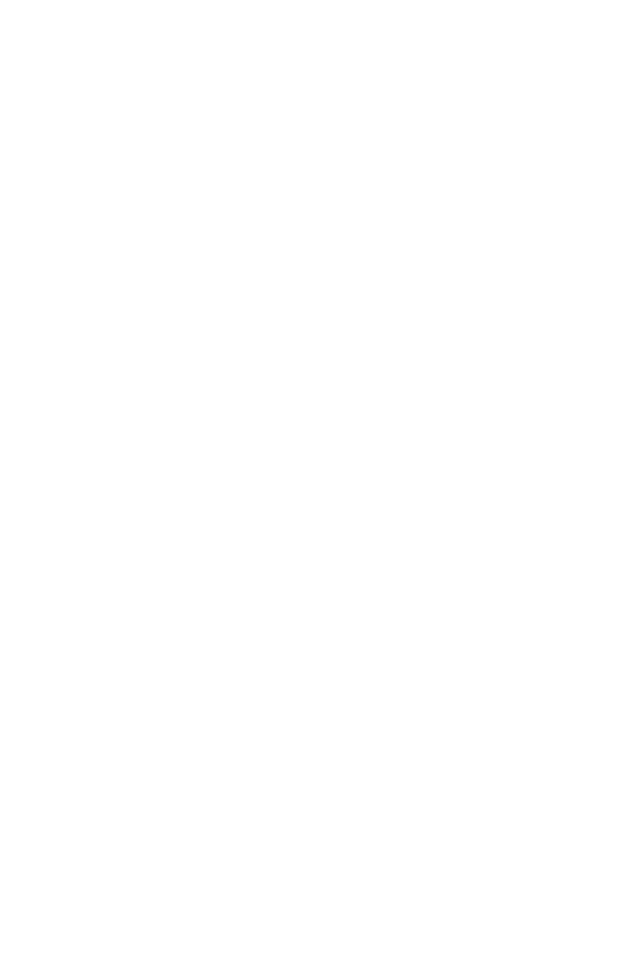
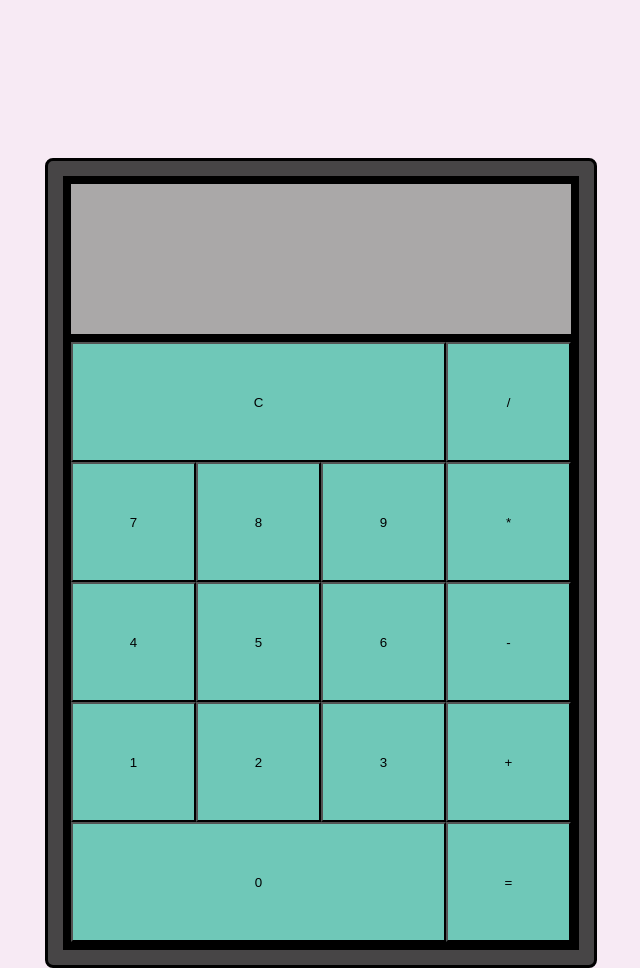
Before and after one commit to AlanahIHaynes/Calculator, a plain HTML site: page index.html in a window 1280 px wide. Shown: the whole page, without its empty margins (319-959 px from the left). Before the commit the page ends 800 px from the top, so only its background shows below. Drawn offline with Linux system fonts and the light colour scheme; a web font is replaced by a local one.

Commit message:
Finished Initial Styling

```diff
--- a/index.html
+++ b/index.html
@@ -4,8 +4,40 @@
     <meta charset="UTF-8">
     <meta name="viewport" content="width=device-width, initial-scale=1.0">
     <title>Calculator</title>
+    <link rel="stylesheet" href="styles.css">
+    <link href="https://fonts.googleapis.com/css?family=Coda" rel="stylesheet" type="text/css">
 </head>
 <body>
+    <div class="calculator">
+        <div class="board">
+        <div class="display"></div>
+        <div class="buttons">
+            <div class="operate">
+            <div class="numbers">
+                <button class="clear-btn">C</button>
+                <button class="seven-btn">7</button>
+                <button class="eight-btn">8</button>
+                <button class="nine-btn">9</button>
+                <button class="four-btn">4</button>
+                <button class="five-btn">5</button>
+                <button class="six-btn">6</button>
+                <button class="one-btn">1</button>
+                <button class="two-btn">2</button>
+                <button class="three-btn">3</button>
+                <button class="zero-btn">0</button>
+            </div>
+            <div class="operations">
+                <button class="divide-btn">/</button>
+                <button class="multiply-btn">*</button>
+                <button class="subtract-btn">-</button>
+                <button class="add-btn">+</button>
+                <button class="equal-btn">=</button>
+            </div>
+            </div>
+            </div>
+
+        </div>
+    </div>
 
     <script src="calculator.js"></script>
 </body>
--- a/styles.css
+++ b/styles.css
@@ -0,0 +1,80 @@
+/*Calculator Styling */
+body{
+    background-color: rgb(247, 234, 244);
+    font-family: "Coda", sans-serif;
+    display: flex;
+    justify-content: center;
+    align-items: center;
+}
+
+.calculator{
+    display: flex;
+    justify-content: start;
+    align-items: center;
+    margin: 150px;
+    padding: 15px;
+    background-color: rgb(71, 69, 70);
+    flex-direction: column;
+
+    border: solid;
+    border-radius:8px;
+}
+
+.calculator .display{
+    display: flex;
+    background-color: rgb(170, 168, 168);
+    height: 150px;
+    width: 500px;
+    border:solid;
+    border-width: 8px;
+    border-color: black;
+    border-radius: 8px;
+}
+
+.calculator .buttons{
+    display: flex;
+    flex-direction: column;
+    background-color: black;
+    justify-content: center;
+    align-items: center;
+    padding-bottom: 8px;
+
+
+}
+
+.calculator .board{
+    background-color: black;
+}
+
+.calculator .buttons .operate{
+    display: flex;
+    flex-direction: row;
+    justify-content:center;
+    width: 500px;
+
+}
+
+
+.calculator .operations{
+    display: flex;
+    flex-direction: column;
+    flex-wrap: wrap;
+    box-sizing: border-box;
+}
+
+button{
+    background-color: rgb(111, 200, 184);
+    height: 120px;
+    width: 125px;
+}
+
+.clear-btn, .zero-btn{
+    width: 375px;
+}
+
+.calculator .numbers{
+    display: flex;
+    flex-direction: row;
+    flex-wrap: wrap;
+
+}
```
